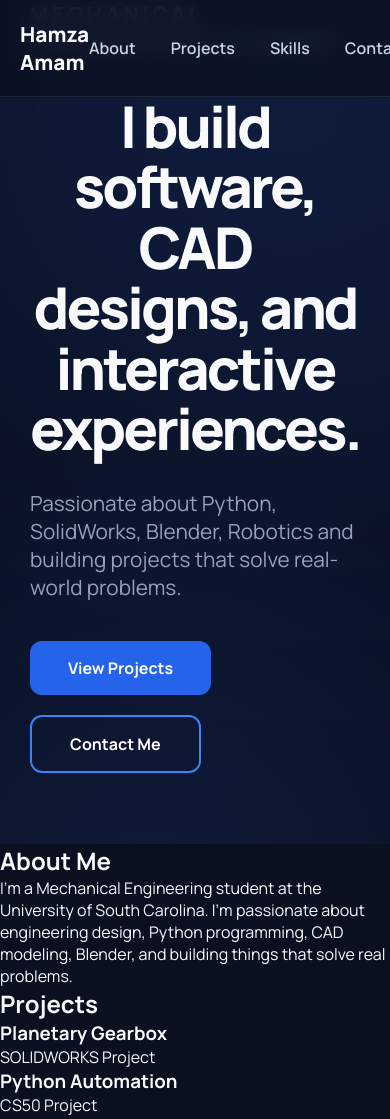
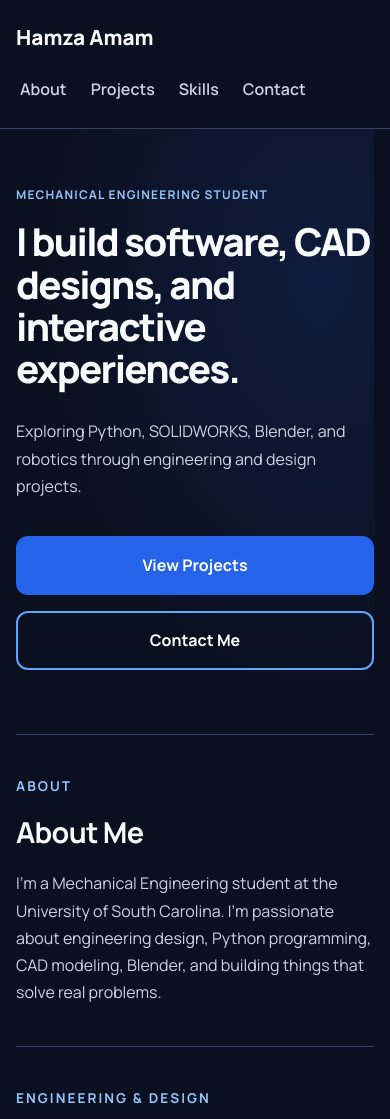
Before and after one commit to HamzaAmam/hamzaamam.github.io, a plain HTML site: page index.html in a window 390 px wide. Shown: the top 1119 px of the page. Drawn offline with Linux system fonts and the light colour scheme.

Commit message:
Improve project navigation, unpublished status, and responsive accessibility

```diff
--- a/assets/css/style.css
+++ b/assets/css/style.css
@@ -1,341 +1,159 @@
-*{
-    margin:0;
-    padding:0;
-    box-sizing:border-box;
+:root {
+    color-scheme: dark;
+    --background: #0B1020;
+    --surface: #111B30;
+    --text: #F8FAFC;
+    --muted: #CBD5E1;
+    --accent: #93C5FD;
+    --border: #34445F;
 }
 
-html{
-    scroll-behavior:smooth;
+* { margin: 0; padding: 0; box-sizing: border-box; }
+html { scroll-behavior: smooth; }
+body {
+    font-family: 'Manrope', system-ui, sans-serif;
+    background: var(--background);
+    color: var(--text);
+    line-height: 1.7;
+    overflow-wrap: anywhere;
+}
+a { color: var(--accent); text-underline-offset: .25em; }
+a:hover { color: white; }
+a:focus-visible, main:focus-visible {
+    outline: 3px solid #BFDBFE;
+    outline-offset: 5px;
+}
+.container { width: min(100% - 80px, 1120px); margin-inline: auto; }
+.skip-link {
+    position: fixed;
+    top: 12px;
+    left: 12px;
+    z-index: 100;
+    padding: 12px 20px;
+    background: var(--text);
+    color: var(--background);
+    border-radius: 8px;
+    transform: translateY(-200%);
+}
+.skip-link:focus { transform: translateY(0); color: var(--background); }
+header {
+    background: rgba(11, 16, 32, .95);
+    border-bottom: 1px solid var(--border);
+}
+nav {
+    display: flex;
+    align-items: center;
+    justify-content: space-between;
+    flex-wrap: wrap;
+    gap: 12px 32px;
+    padding-block: 16px;
+}
+nav .brand { color: var(--text); font-size: 1.3rem; font-weight: 800; }
+nav ul { display: flex; flex-wrap: wrap; gap: 4px 24px; list-style: none; }
+nav a {
+    display: inline-flex;
+    align-items: center;
+    min-height: 44px;
+    color: var(--muted);
+    font-weight: 600;
+    text-decoration: none;
+}
+nav li a { padding-inline: 4px; }
+section[id] { scroll-margin-top: 24px; }
+.hero {
+    position: relative;
+    isolation: isolate;
+    display: flex;
+    align-items: center;
+    min-height: 690px;
+    min-height: min(780px, 90svh);
+    padding-block: clamp(64px, 10vw, 128px);
+    background: radial-gradient(ellipse at 85% 25%, #2563EB24, transparent 65%);
+}
+.hero-content { max-width: 850px; min-width: 0; }
+.hero-tag, .eyebrow {
+    color: var(--accent);
+    font-size: .85rem;
+    font-weight: 700;
+    text-transform: uppercase;
+    letter-spacing: .15em;
+    margin-bottom: 16px;
+}
+.hero h1 {
+    max-width: 850px;
+    font-size: clamp(2.4rem, 5.8vw, 5.5rem);
+    font-weight: 800;
+    line-height: 1.1;
+    letter-spacing: -.045em;
+    margin-bottom: 28px;
+}
+.hero-description { max-width: 650px; font-size: 1.15rem; color: var(--muted); margin-bottom: 36px; }
+.hero-buttons { display: flex; flex-wrap: wrap; gap: 16px; }
+.button {
+    display: inline-flex;
+    align-items: center;
+    justify-content: center;
+    min-height: 48px;
+    padding: 14px 30px;
+    border: 2px solid transparent;
+    border-radius: 12px;
+    background: #2563EB;
+    color: white;
+    text-decoration: none;
+    font-weight: 700;
+    transition: background-color .2s ease, transform .2s ease;
+}
+.button:hover { background: #1D4ED8; transform: translateY(-2px); }
+.button.secondary { background: transparent; border-color: #60A5FA; }
+.button.secondary:hover { background: #1E40AF; }
+.section { padding-block: 64px; border-top: 1px solid var(--border); }
+h2 { font-size: clamp(1.8rem, 3vw, 2.5rem); line-height: 1.25; margin-bottom: 20px; letter-spacing: -.025em; }
+.section-description { max-width: 740px; color: var(--muted); }
+.project-grid { display: grid; grid-template-columns: repeat(3, minmax(0, 1fr)); gap: 24px; margin-top: 32px; }
+.card {
+    display: flex;
+    flex-direction: column;
+    align-items: flex-start;
+    min-width: 0;
+    padding: 28px;
+    border: 1px solid var(--border);
+    border-radius: 16px;
+    background: var(--surface);
+    color: var(--muted);
+    text-decoration: none;
+    transition: border-color .2s ease, transform .2s ease;
+}
+.card:hover { color: var(--muted); border-color: #93C5FD; transform: translateY(-4px); }
+.card h3 { color: var(--text); font-size: 1.35rem; line-height: 1.35; margin-block: 20px 8px; }
+.project-status { border: 1px solid #49678F; border-radius: 6px; padding: 5px 9px; color: #BFDBFE; font-size: .75rem; font-weight: 700; }
+.project-tools { color: var(--accent); font-size: .85rem; margin-bottom: 16px; }
+.card-link { color: var(--accent); font-weight: 700; text-decoration: underline; text-underline-offset: .25em; margin-top: auto; padding-top: 24px; }
+.skills-list { display: flex; flex-wrap: wrap; gap: 12px; list-style: none; }
+.skills-list li { padding: 10px 18px; border: 1px solid var(--border); border-radius: 8px; background: var(--surface); }
+.contact-link { display: inline-block; min-height: 44px; padding-block: 10px; margin-top: 12px; font-weight: 600; }
+footer { border-top: 1px solid var(--border); padding-block: 28px; color: var(--muted); font-size: .85rem; }
+
+@media (max-width: 1024px) {
+    .container { width: calc(100% - 48px); }
+    .project-grid { grid-template-columns: repeat(2, minmax(0, 1fr)); }
+    .hero { min-height: auto; padding-block: 80px; }
 }
 
-body{
-    font-family:'Manrope',sans-serif;
-    background:#0B1020;
-    color:#F8FAFC;
+@media (max-width: 600px) {
+    .container { width: calc(100% - 32px); }
+    nav { flex-direction: column; align-items: flex-start; gap: 8px; }
+    nav ul { width: 100%; gap: 4px 16px; }
+    .hero { padding-block: 56px 64px; }
+    .hero-tag { font-size: .75rem; letter-spacing: .1em; }
+    .hero-description { font-size: 1rem; }
+    .hero-buttons { flex-direction: column; align-items: stretch; }
+    .section { padding-block: 40px; }
+    .project-grid { grid-template-columns: minmax(0, 1fr); gap: 16px; margin-top: 24px; }
+    .card { padding: 24px; }
 }
 
-header{
-    position:fixed;
-    width:100%;
-    top:0;
-    z-index:1000;
-
-    backdrop-filter:blur(12px);
-
-    background:rgba(11,16,32,.75);
-
-    border-bottom:1px solid rgba(255,255,255,.08);
+@media (prefers-reduced-motion: reduce) {
+    html { scroll-behavior: auto; }
+    .button, .card { transition: none; }
+    .button:hover, .card:hover { transform: none; }
 }
-
-nav{
-
-    max-width:1200px;
-
-    margin:auto;
-
-    display:flex;
-
-    justify-content:space-between;
-
-    align-items:center;
-
-    padding:20px;
-}
-
-nav h1{
-
-    font-size:1.3rem;
-
-    font-weight:800;
-}
-
-nav ul{
-
-    display:flex;
-
-    gap:35px;
-
-    list-style:none;
-}
-
-nav a{
-
-    color:#CBD5E1;
-
-    text-decoration:none;
-
-    font-weight:600;
-
-    transition:.25s;
-}
-
-nav a:hover{
-
-    color:white;
-}
-
-
-.hero{
-
-    min-height:100vh;
-
-    display:flex;
-
-    flex-direction:column;
-
-    justify-content:center;
-
-    align-items:center;
-
-    text-align:center;
-
-    padding:0 20px;
-}
-
-.hero h2{
-
-    font-size:clamp(3rem,8vw,6rem);
-
-    font-weight:800;
-
-    margin-bottom:20px;
-}
-
-.hero p{
-
-    font-size:1.3rem;
-
-    color:#94A3B8;
-
-    max-width:650px;
-
-    margin-bottom:40px;
-}
-
-.button{
-
-    display:inline-block;
-
-    padding:16px 38px;
-
-    background:#2563EB;
-
-    border-radius:12px;
-
-    text-decoration:none;
-
-    color:white;
-
-    font-weight:700;
-
-    transition:.3s;
-}
-
-.button:hover{
-
-    transform:translateY(-4px);
-
-    background:#3B82F6;
-
-    box-shadow:0 15px 40px rgba(59,130,246,.35);
-}
-.hero{
-
-    position:relative;
-
-    overflow:hidden;
-}
-
-.hero::before{
-
-    content:"";
-
-    position:absolute;
-
-    width:700px;
-
-    height:700px;
-
-    background:#2563EB;
-
-    filter:blur(180px);
-
-    opacity:.18;
-
-    border-radius:50%;
-
-    top:-250px;
-
-    right:-250px;
-}
-
-.hero-content{
-
-    position:relative;
-
-    z-index:5;
-
-    max-width:850px;
-}
-
-.hero-tag{
-
-    color:#3B82F6;
-
-    text-transform:uppercase;
-
-    letter-spacing:4px;
-
-    margin-bottom:25px;
-
-    font-weight:700;
-}
-
-.hero-description{
-
-    max-width:700px;
-
-    margin:auto;
-
-    color:#94A3B8;
-
-    margin-bottom:45px;
-}
-
-.hero-buttons{
-
-    display:flex;
-
-    justify-content:center;
-
-    gap:20px;
-
-    flex-wrap:wrap;
-}
-
-.secondary{
-
-    background:transparent;
-
-    border:2px solid #3B82F6;
-}
-
-.secondary:hover{
-
-    background:#2563EB;
-}
-.hero{
-
-    min-height:100vh;
-
-    display:flex;
-
-    align-items:center;
-
-    justify-content:space-between;
-
-    max-width:1250px;
-
-    margin:auto;
-
-    padding:0 60px;
-
-    gap:100px;
-}
-
-.hero-left{
-
-    flex:1;
-}
-
-.hero-right{
-
-    flex:1;
-
-    display:flex;
-
-    justify-content:center;
-}
-
-.hero h2{
-
-    font-size:clamp(3.6rem,6vw,5.5rem);
-
-    line-height:1.05;
-
-    font-weight:800;
-
-    letter-spacing:-3px;
-
-    max-width:700px;
-
-    margin-bottom:30px;
-}
-
-.hero-tag{
-
-    text-align:left;
-}
-
-.hero-description{
-
-    text-align:left;
-
-    margin-left:0;
-
-    font-size:1.15rem;
-}
-
-.hero-buttons{
-
-    justify-content:flex-start;
-}
-
-.hero-circle{
-
-    width:340px;
-
-    height:340px;
-
-    border-radius:50%;
-
-    background:linear-gradient(
-        135deg,
-        #2563EB,
-        #1E40AF
-    );
-
-    display:flex;
-
-    justify-content:center;
-
-    align-items:center;
-
-    font-size:6rem;
-
-    font-weight:800;
-
-    color:white;
-
-    box-shadow:
-    0 40px 120px rgba(37,99,235,.35);
-}
-.hero::after{
-
-    content:"";
-
-    position:absolute;
-
-    width:900px;
-
-    height:900px;
-
-    background:
-    radial-gradient(circle,#2563EB22,transparent 70%);
-
-    left:-300px;
-
-    bottom:-500px;
-
-    pointer-events:none;
-}
--- a/index.html
+++ b/index.html
@@ -3,20 +3,19 @@
 <head>
     <meta charset="UTF-8">
     <meta name="viewport" content="width=device-width, initial-scale=1.0">
+    <meta name="description" content="Hamza Amam, mechanical engineering student at the University of South Carolina. Explore work in progress in CAD, Python automation, and 3D design.">
+    <meta name="theme-color" content="#0B1020">
     <title>Hamza Amam | Mechanical Engineering Student</title>
     <link rel="preconnect" href="https://fonts.googleapis.com">
     <link rel="preconnect" href="https://fonts.gstatic.com" crossorigin>
-
-<link href="https://fonts.googleapis.com/css2?family=Manrope:wght@200;300;400;500;600;700;800&display=swap" rel="stylesheet">
+    <link href="https://fonts.googleapis.com/css2?family=Manrope:wght@400;500;600;700;800&amp;display=swap" rel="stylesheet">
     <link rel="stylesheet" href="assets/css/style.css">
 </head>
-
 <body>
-
+    <a class="skip-link" href="#main">Skip to content</a>
     <header>
-        <nav>
-            <h1>Hamza Amam</h1>
-
+        <nav class="container" aria-label="Main navigation">
+            <a class="brand" href="#home">Hamza Amam</a>
             <ul>
                 <li><a href="#about">About</a></li>
                 <li><a href="#projects">Projects</a></li>
@@ -26,100 +25,76 @@
         </nav>
     </header>
 
-    <section class="hero">
-
+    <main id="main" tabindex="-1">
+        <section id="home" class="hero container" aria-labelledby="hero-heading">
             <div class="hero-content">
-
-        <p class="hero-tag">
-            Mechanical Engineering Student
-        </p>
-
-        <h2>
-            I build software,
-            CAD designs,
-            and interactive experiences.
-        </h2>
-
-        <p class="hero-description">
-
-            Passionate about Python, SolidWorks,
-            Blender, Robotics and building projects
-            that solve real-world problems.
-
-        </p>
-
+                <p class="hero-tag">Mechanical Engineering Student</p>
+                <h1 id="hero-heading">I build software, CAD designs, and interactive experiences.</h1>
+                <p class="hero-description">Exploring Python, SOLIDWORKS, Blender, and robotics through engineering and design projects.</p>
                 <div class="hero-buttons">
-
-            <a href="#projects" class="button">
-                View Projects
-            </a>
-
-            <a href="#contact" class="button secondary">
-                Contact Me
-            </a>
-
+                    <a href="#projects" class="button">View Projects</a>
+                    <a href="#contact" class="button secondary">Contact Me</a>
                 </div>
-
             </div>
-
         </section>
 
-    <section id="about">
-
-        <h2>About Me</h2>
-
-        <p>
-            I'm a Mechanical Engineering student at the University of South Carolina.
-            I'm passionate about engineering design, Python programming,
-            CAD modeling, Blender, and building things that solve real problems.
-        </p>
-
+        <section id="about" class="section container" aria-labelledby="about-heading">
+            <p class="eyebrow">About</p>
+            <h2 id="about-heading">About Me</h2>
+            <p class="section-description">I'm a Mechanical Engineering student at the University of South Carolina. I'm passionate about engineering design, Python programming, CAD modeling, Blender, and building things that solve real problems.</p>
         </section>
 
-    <section id="projects">
-
-        <h2>Projects</h2>
-
-        <div class="card">
-            <h3>Planetary Gearbox</h3>
-            <p>SOLIDWORKS Project</p>
+        <section id="projects" class="section container" aria-labelledby="projects-heading">
+            <p class="eyebrow">Engineering &amp; design</p>
+            <h2 id="projects-heading">Projects</h2>
+            <p class="section-description">Work in progress. These repositories are starting points; project files and completed case studies have not been published yet.</p>
+            <div class="project-grid">
+                <a class="card" href="https://github.com/HamzaAmam/solidworks-projects" aria-labelledby="gearbox-title gearbox-link" aria-describedby="gearbox-status gearbox-description">
+                    <span class="project-status" id="gearbox-status">In progress · unpublished</span>
+                    <h3 id="gearbox-title">Planetary Gearbox</h3>
+                    <p class="project-tools">SOLIDWORKS · CAD design</p>
+                    <p id="gearbox-description">Project files have not been uploaded. The SOLIDWORKS repository is currently empty.</p>
+                    <span class="card-link" id="gearbox-link">View SOLIDWORKS repository <span aria-hidden="true">↗</span></span>
+                </a>
+                <a class="card" href="https://github.com/HamzaAmam/python-projects" aria-labelledby="python-title python-link" aria-describedby="python-status python-description">
+                    <span class="project-status" id="python-status">In progress · unpublished</span>
+                    <h3 id="python-title">Python Automation</h3>
+                    <p class="project-tools">Python · Automation</p>
+                    <p id="python-description">Repository setup has begun with a README. Automation code and results have not been published yet.</p>
+                    <span class="card-link" id="python-link">View Python repository <span aria-hidden="true">↗</span></span>
+                </a>
+                <a class="card" href="https://github.com/HamzaAmam/blender-assets" aria-labelledby="blender-title blender-link" aria-describedby="blender-status blender-description">
+                    <span class="project-status" id="blender-status">In progress · unpublished</span>
+                    <h3 id="blender-title">Roblox Assets</h3>
+                    <p class="project-tools">Blender · Roblox Studio</p>
+                    <p id="blender-description">Repository setup has begun with a README. Models, renders, and Roblox assets have not been published yet.</p>
+                    <span class="card-link" id="blender-link">View Blender repository <span aria-hidden="true">↗</span></span>
+                </a>
             </div>
-
-        <div class="card">
-            <h3>Python Automation</h3>
-            <p>CS50 Project</p>
-        </div>
-
-        <div class="card">
-            <h3>Roblox Assets</h3>
-            <p>Blender + Roblox Studio</p>
-        </div>
-
         </section>
 
-    <section id="skills">
-
-        <h2>Skills</h2>
-
-        <ul>
-            <li>SolidWorks</li>
+        <section id="skills" class="section container" aria-labelledby="skills-heading">
+            <p class="eyebrow">Tools I use</p>
+            <h2 id="skills-heading">Skills</h2>
+            <ul class="skills-list">
+                <li>SOLIDWORKS</li>
                 <li>Python</li>
                 <li>Blender</li>
                 <li>Git</li>
                 <li>Roblox Studio</li>
             </ul>
-
         </section>
 
-    <section id="contact">
+        <section id="contact" class="section container" aria-labelledby="contact-heading">
+            <p class="eyebrow">Get in touch</p>
+            <h2 id="contact-heading">Contact</h2>
+            <p class="section-description">Interested in engineering, design, or a collaboration? Send me an email.</p>
+            <a class="contact-link" href="mailto:hamzaamam0102@gmail.com">hamzaamam0102@gmail.com</a>
+        </section>
+    </main>
 
-        <h2>Contact</h2>
-
-        <p>Email: hamzaamam0102@gmail.com</p>
-
-    </section>
-
-<script src="assets/js/script.js"></script>
-
+    <footer class="container">
+        <p>Hamza Amam · Mechanical Engineering</p>
+    </footer>
 </body>
 </html>
```
Lines whose indentation alone changed are shown as unchanged.
